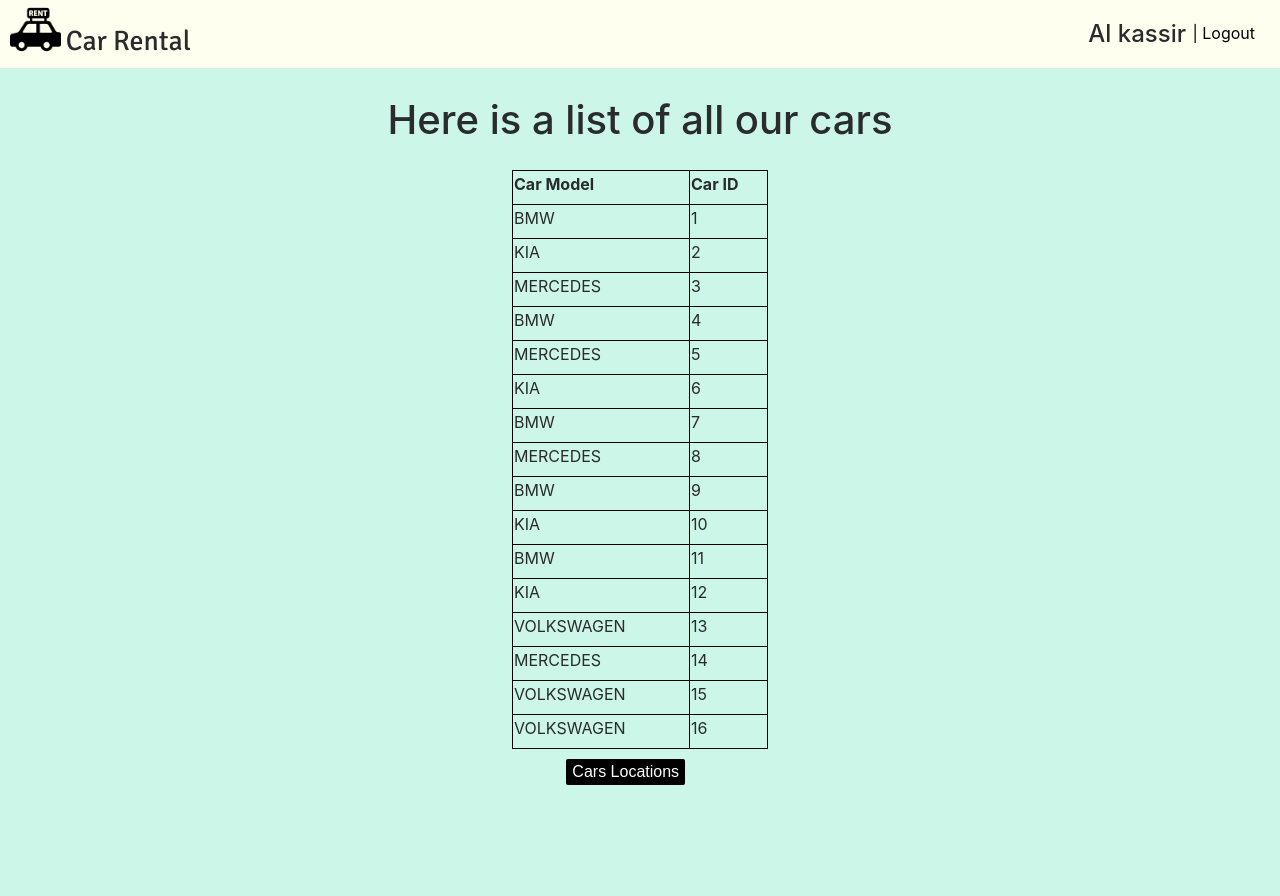
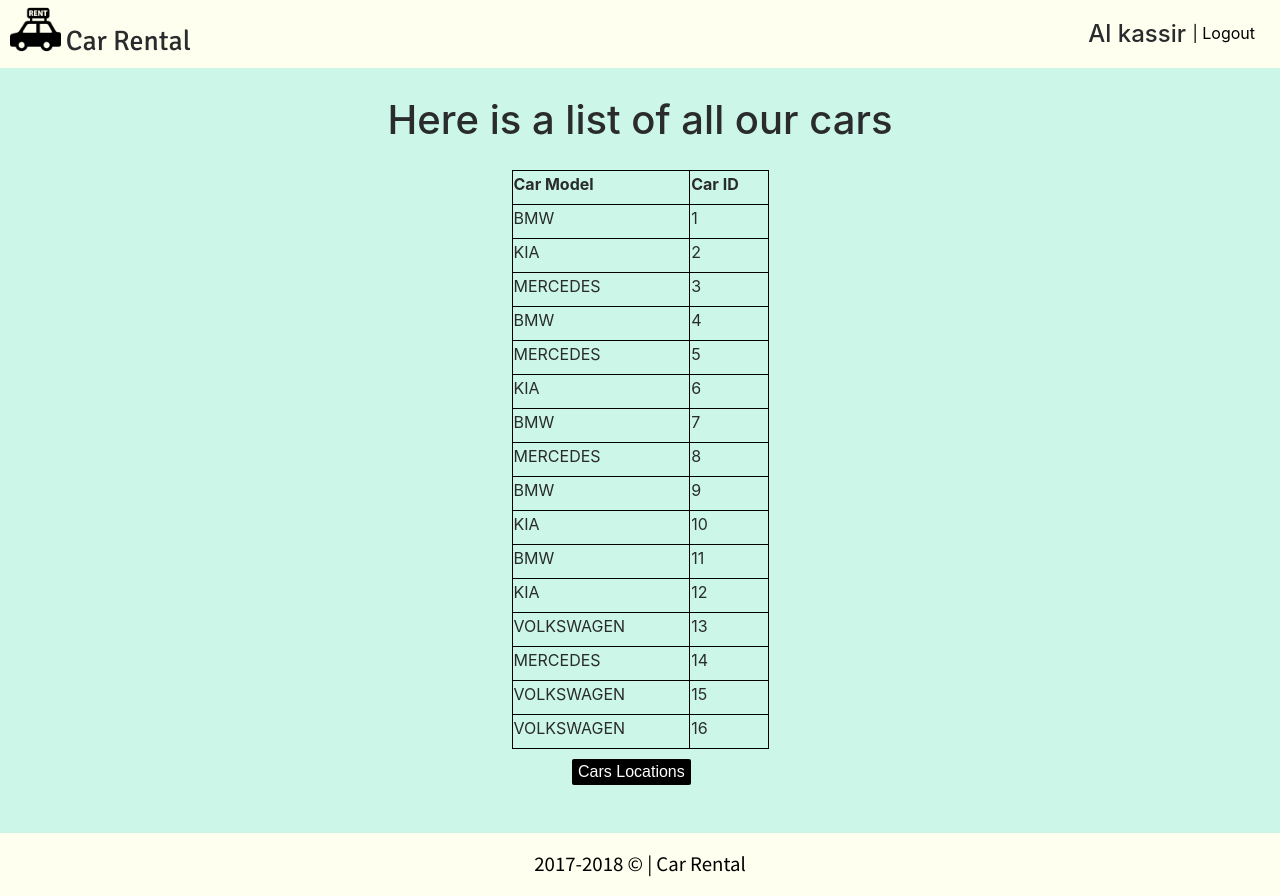
Before and after one commit to yazalka/Yazan-Al-Kassir-FSWD30-CodeReview11, a PHP site: page /cars_list.php in a window 1280 px wide. Before the commit the page ends 800 px from the top, so only its background shows below. Run offline with PHP 8.4, Linux system fonts and the light colour scheme; a user stored in the database is signed in; data comes from the database, SQL or seed files in the repository; some libraries are stand-ins or nearby versions.

Commit message:
Footer added

```diff
--- a/cars_list.php
+++ b/cars_list.php
@@ -112,5 +112,11 @@
 						<input type="submit" name="" value="Cars Locations">
 					</form>
 				</div>
+			<footer id="footer">
+				<div>
+					 2017-2018 &copy; | Car Rental
+				</div>
+			</footer>
+
 			</body>
 	</html>
--- a/cars_listStyle.css
+++ b/cars_listStyle.css
@@ -1,9 +1,23 @@
 @import url('https://fonts.googleapis.com/css?family=Signika');
 @import url('https://fonts.googleapis.com/css?family=Source+Sans+Pro');
 
+html {
+    height: 100%;
+    box-sizing: border-box;
+}
+
+*,
+*:before,
+*:after {
+  box-sizing: inherit !important;
+}
+
 body{
-
-background-color: #ccf6e7
+	position: relative;
+    margin: 0;
+    padding-bottom: 6rem;
+    min-height: 100%;
+    background-color: #ccf6e7
 
 
 }
@@ -77,7 +91,7 @@
 
 input {
     margin-top: 10px;
-    margin-right: 6.5%;
+    margin-right: 9.5%;
     margin-bottom: 10px;
     border-radius: 2px;
     border: 1px;
@@ -86,3 +100,21 @@
     float: right;
 
 }
+
+#footer {
+    position: absolute;
+    right: 0;
+    bottom: 0;
+    left: 0;
+    padding: 1rem;
+    background-color: ivory;
+    text-align: center;
+}
+
+
+#footer div {
+    color: black;
+    margin: 0 auto;
+    font-family: 'Source Sans Pro', sans-serif;
+    font-size: 1.3rem;
+}
--- a/cars_locations.php
+++ b/cars_locations.php
@@ -66,5 +66,10 @@
 						<input type="submit" name="" value="Offices list">
 					</form>
 				</div>
+			<footer id="footer">
+				<div>
+					 2017-2018 &copy; | Car Rental
+				</div>
+			</footer>
 	</body>
 </html>
--- a/index.php
+++ b/index.php
@@ -229,3 +229,5 @@
                   </form>
           </div>
     </body>
+
+   </html>
--- a/office_list.php
+++ b/office_list.php
@@ -68,5 +68,11 @@
 					<input id="allcars" type="submit" name="" value="Show all cars">
 				</form>
 			</div>
+
+			<footer id="footer">
+				<div>
+					 2017-2018 &copy; | Car Rental
+				</div>
+			</footer>
 		</body>
 	</html>
```
Also changed, not shown: cars_locationStyle.css (+34 -2 lines), indexStyle.css (+5 -6 lines), office_listStyle.css (+34 -1 lines).
